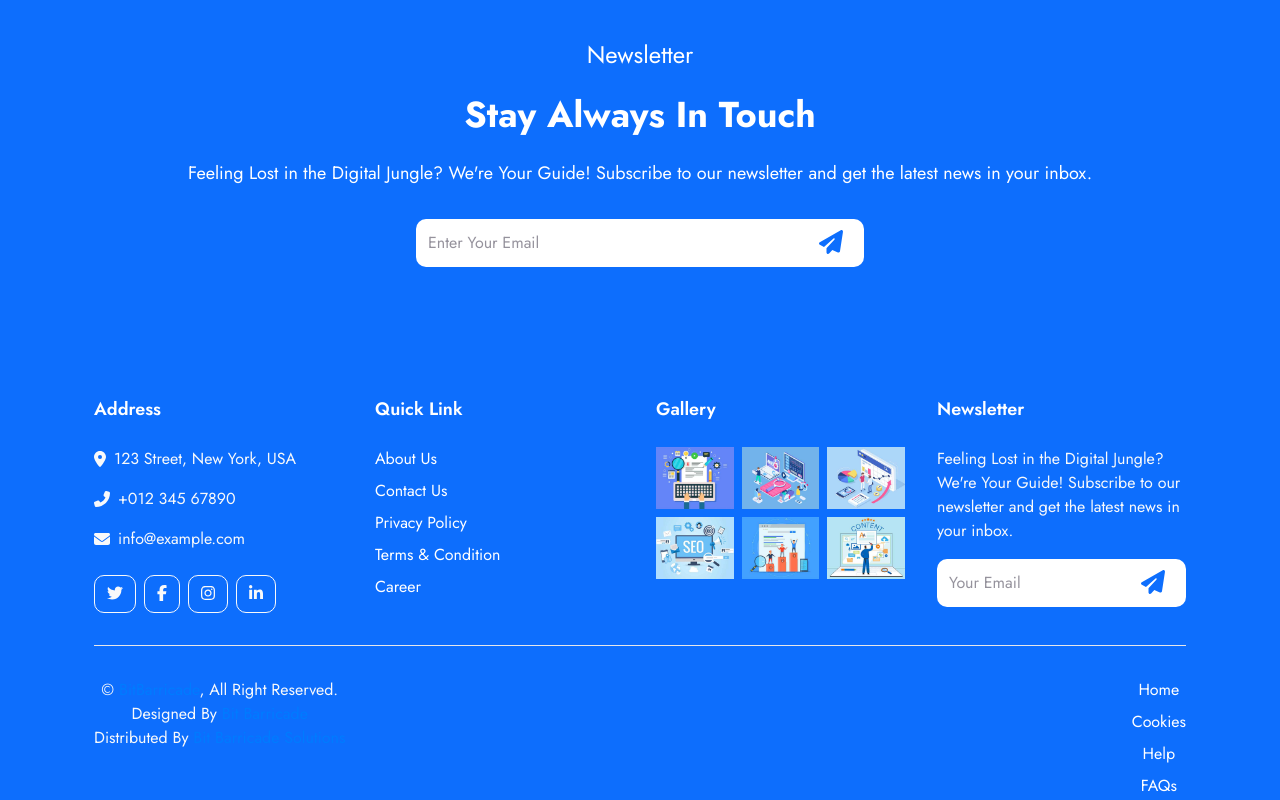
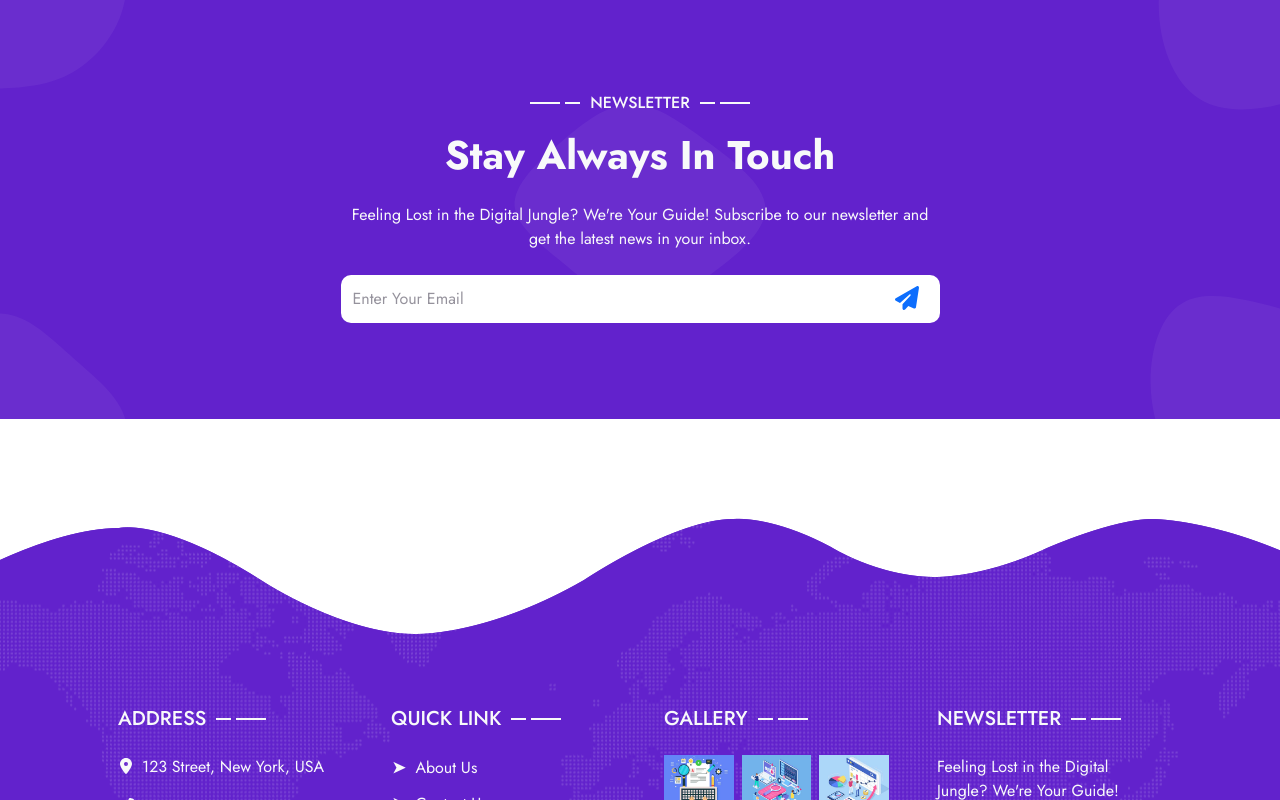
Before and after one commit to BitBarricade/webpage-next, a Next.js app: page / in a window 1280 px wide. Shown: the part 3140-3940 px from the top of the page. Built offline with nearby package versions, Linux system fonts and the light colour scheme.

Commit message:
home page done

```diff
--- a/src/components/Footer/Footer.module.css
+++ b/src/components/Footer/Footer.module.css
@@ -2,6 +2,7 @@
 .footer {
     margin-top: 6rem;
     padding-top: 9rem;
+    background-color: var(--primary-color) !important;
     background:
         url(/img/bg-top.png),
         url(/img/map.png);
@@ -11,7 +12,7 @@
     background-repeat: no-repeat;
 }
 
-.footer .btn.btn-social {
+.footer .btnSocial {
     margin-right: 5px;
     width: 40px;
     height: 40px;
@@ -24,11 +25,12 @@
     transition: .3s;
 }
 
-.footer .btn.btn-social:hover {
-    color: var(--primary);
+.footer .btnSocial:hover {
+    color: var(--primary-color);
+    box-shadow: none;
 }
 
-.footer .btn.btn-link {
+.footer .btnLink {
     display: block;
     margin-bottom: 10px;
     padding: 0;
@@ -38,18 +40,17 @@
     transition: .3s;
 }
 
-.footer .btn.btn-link::before {
+.footer .btnLink::before {
     position: relative;
-    content: "\f105";
-    font-family: "Font Awesome 5 Free";
+    content: "\27A4";
     font-weight: 900;
     margin-right: 10px;
 }
 
-.footer .btn.btn-link:hover {
+.footer .btnLink:hover {
     letter-spacing: 1px;
     box-shadow: none;
-    color: var(--secondary);
+    color: var(--accent-color);
 }
 
 .footer .copyright {
@@ -62,19 +63,69 @@
     color: var(--light);
 }
 
-.footer .footer-menu a {
+.footer .footerMenu a {
     margin-right: 15px;
     padding-right: 15px;
     border-right: 1px solid rgba(255, 255, 255, .1);
 }
 
-.footer .footer-menu a:last-child {
+.footer .footerMenu a:last-child {
     margin-right: 0;
     padding-right: 0;
     border-right: none;
 }
 
 .footer .copyright a:hover,
-.footer .footer-menu a:hover {
+.footer .footerMenu a:hover {
     color: var(--secondary);
 }
+
+/*** Section Title ***/
+.SectionTitle {
+    position: relative;
+    display: flex;
+    align-items: center;
+    font-weight: 500;
+    text-transform: uppercase;
+    color: var(--surface-color);
+}
+
+.SectionTitle span:first-child,
+.SectionTitle span:last-child {
+    position: relative;
+    display: inline-block;
+    margin-right: 30px;
+    width: 30px;
+    height: 2px;
+}
+
+.SectionTitle span:last-child {
+    margin-right: 0;
+    margin-left: 30px;
+}
+
+.SectionTitle span:first-child::after,
+.SectionTitle span:last-child::after {
+    position: absolute;
+    content: "";
+    width: 15px;
+    height: 2px;
+    top: 0;
+    right: -20px;
+}
+
+.SectionTitle span:last-child::after {
+    right: auto;
+    left: -20px;
+}
+
+.SectionTitle span:first-child,
+.SectionTitle span:last-child,
+.SectionTitle span:first-child::after,
+.SectionTitle span:last-child::after {
+    background: var(--surface-color);
+}
+
+.Color {
+    color: var(--surface-color);
+}
--- a/src/components/Footer/Footer.tsx
+++ b/src/components/Footer/Footer.tsx
@@ -18,58 +18,58 @@ import {
 
 const Footer: React.FC = () => {
   return (
-    <div className="bg-primary text-light py-16">
-      <div className="container mx-auto px-4 sm:px-6 lg:px-8">
-        <div className="grid grid-cols-1 md:grid-cols-2 lg:grid-cols-4 gap-8">
-          <div>
-            <p className="text-white text-lg font-semibold mb-4">Address</p>
-            <p className="flex items-center">
-              <FontAwesomeIcon icon={faMapMarkerAlt} className="mr-2" />
+    <div className={`container-fluid bg-primary text-light ${Styles.footer}`}>
+      <div className="container py-5 px-lg-5">
+        <div className="row g-5">
+          <div className={`col-md-6 col-lg-3 ${Styles.Color}`}>
+            <p className={`h5 mb-4 ${Styles.SectionTitle}`}>Address<span></span></p>
+            <p>
+              <FontAwesomeIcon icon={faMapMarkerAlt} className="mr-2" style={{width: "1em", display: "inline"}}/>
               123 Street, New York, USA
             </p>
-            <p className="flex items-center">
-              <FontAwesomeIcon icon={faPhoneAlt} className="mr-2" />
+            <p>
+              <FontAwesomeIcon icon={faPhoneAlt} className="mr-2" style={{width: "1em", display: "inline"}}/>
               +012 345 67890
             </p>
-            <p className="flex items-center">
-              <FontAwesomeIcon icon={faEnvelope} className="mr-2" />
+            <p>
+              <FontAwesomeIcon icon={faEnvelope} className="mr-2" style={{width: "1em", display: "inline"}}/>
               info@example.com
             </p>
-            <div className="flex mt-4 space-x-2">
-              <a href="#" className="btn btn-outline-light btn-social">
-                <FontAwesomeIcon icon={faTwitter} />
+            <div className="d-flex pt-2">
+              <a href="#" className={`btn btn-outline-light ${Styles.btnSocial}`}>
+                <FontAwesomeIcon icon={faTwitter} style={{width: "1em", display: "inline"}}/>
               </a>
-              <a href="#" className="btn btn-outline-light btn-social">
-                <FontAwesomeIcon icon={faFacebookF} />
+              <a href="#" className={`btn btn-outline-light ${Styles.btnSocial}`}>
+                <FontAwesomeIcon icon={faFacebookF} style={{width: "1em", display: "inline"}}/>
               </a>
-              <a href="#" className="btn btn-outline-light btn-social">
-                <FontAwesomeIcon icon={faInstagram} />
+              <a href="#" className={`btn btn-outline-light ${Styles.btnSocial}`}>
+                <FontAwesomeIcon icon={faInstagram} style={{width: "1em", display: "inline"}}/>
               </a>
-              <a href="#" className="btn btn-outline-light btn-social">
-                <FontAwesomeIcon icon={faLinkedinIn} />
+              <a href="#" className={`btn btn-outline-light ${Styles.btnSocial}`}>
+                <FontAwesomeIcon icon={faLinkedinIn} style={{width: "1em", display: "inline"}}/>
               </a>
             </div>
           </div>
-          <div>
-            <p className="text-white text-lg font-semibold mb-4">Quick Link</p>
-            <Link href="/about" className="text-white block mb-2">
+          <div className={`col-md-6 col-lg-3 ${Styles.Color}`}>
+            <p className={`h5 mb-4 ${Styles.SectionTitle}`}>Quick Link<span></span></p>
+            <Link href="/about" className={`btn ${Styles.btnLink}`}>
               About Us
             </Link>
-            <Link href="/contact" className="text-white block mb-2">
+            <Link href="/contact" className={`btn ${Styles.btnLink}`}>
               Contact Us
             </Link>
-            <Link href="/privacy" className="text-white block mb-2">
+            <Link href="/privacy" className={`btn ${Styles.btnLink}`}>
               Privacy Policy
             </Link>
-            <Link href="/terms" className="text-white block mb-2">
+            <Link href="/terms" className={`btn ${Styles.btnLink}`}>
               Terms & Condition
             </Link>
-            <Link href="/career" className="text-white block mb-2">
+            <Link href="/career" className={`btn ${Styles.btnLink}`}>
               Career
             </Link>
           </div>
-          <div>
-            <p className="text-white text-lg font-semibold mb-4">Gallery</p>
+          <div className={`col-md-6 col-lg-3 ${Styles.Color}`}>
+            <p className={`h5 mb-4 ${Styles.SectionTitle}`}>Gallery<span></span></p>
             <div className="grid grid-cols-3 gap-2">
               <Image
                 className="w-full"
@@ -115,13 +115,13 @@ const Footer: React.FC = () => {
               />
             </div>
           </div>
-          <div>
-            <p className="text-white text-lg font-semibold mb-4">Newsletter</p>
+          <div className={`col-md-6 col-lg-3 ${Styles.Color}`}>
+            <p className={`h5 mb-4 ${Styles.SectionTitle}`}>Newsletter<span></span></p>
             <p>
               Feeling Lost in the Digital Jungle? We&apos;re Your Guide!
               Subscribe to our newsletter and get the latest news in your inbox.
             </p>
-            <div className="relative mt-3">
+            <div className="position-relative w-100 mt-3">
               <input
                 className="form-control border-0 rounded-full w-full pl-4 pr-10"
                 type="text"
@@ -140,33 +140,36 @@ const Footer: React.FC = () => {
             </div>
           </div>
         </div>
-        <div className="mt-8 border-t border-gray-200 pt-8">
-          <div className="flex flex-col md:flex-row justify-between">
-            <div className="text-center md:text-left mb-4 md:mb-0">
-              &copy; <Link href="/">BitBarricade</Link>, All Right Reserved.{" "}
-              <br />
-              Designed By <a href="https://bitbarricade.in">
+        <div className="container px-lg-5">
+          <div className={Styles.copyright}>
+            <div className="row">
+              <div className={`col-md-6 text-center text-md-start mb-3 mb-md-0 ${Styles.Color}`}>
+                &copy; <Link href="/" className="border-bottom">BitBarricade</Link>, All Right Reserved.{" "}
+                Designed By <a className="border-bottom" href="https://bitbarricade.in">
                   Bit Barricade
                 </a>{" "}
                 <br />
                 Distributed By{" "}
-              <a href="https://bitbarricade.in" target="_blank">
+                <a className="border-bottom" href="https://bitbarricade.in" target="_blank">
                   Bit Barricade Solutions
                 </a>
               </div>
-            <div className="text-center md:text-right">
-              <Link href="/" className="text-white block mb-2">
+              <div className={`col-md-6 text-center text-md-end ${Styles.Color}`}>
+                <div className={Styles.footerMenu}>
+                  <Link href="/">
                     Home
                   </Link>
-              <Link href="/cookies" className="text-white block mb-2">
+                  <Link href="/cookies">
                     Cookies
                   </Link>
-              <Link href="/help" className="text-white block mb-2">
+                  <Link href="/help">
                     Help
                   </Link>
-              <Link href="/faq" className="text-white block mb-2">
+                  <Link href="/faq">
                     FAQs
                   </Link>
+                </div>
+              </div>
             </div>
           </div>
         </div>
--- a/src/components/Newsletter/Newsletter.module.css
+++ b/src/components/Newsletter/Newsletter.module.css
@@ -1,12 +1,12 @@
 /*** Newsletter ***/
-.newsletter {
+.newsLetter {
     margin: 6rem 0;
     background:
-        url(../img/blob-top-left.png),
-        url(../img/blob-top-right.png),
-        url(../img/blob-bottom-left.png),
-        url(../img/blob-bottom-right.png),
-        url(../img/blob-center.png);
+        url(/img/blob-top-left.png),
+        url(/img/blob-top-right.png),
+        url(/img/blob-bottom-left.png),
+        url(/img/blob-bottom-right.png),
+        url(/img/blob-center.png);
     background-position:
         left 0px top 0px,
         right 0px top 0px,
@@ -14,4 +14,55 @@
         right 0px bottom 0px,
         center center;
     background-repeat: no-repeat;
+    background-color: var(--primary-color) !important;
 }
+
+/*** Section Title ***/
+.SectionTitle {
+    position: relative;
+    display: flex;
+    align-items: center;
+    font-weight: 500;
+    text-transform: uppercase;
+    color: var(--surface-color);
+}
+
+.SectionTitle span:first-child,
+.SectionTitle span:last-child {
+    position: relative;
+    display: inline-block;
+    margin-right: 30px;
+    width: 30px;
+    height: 2px;
+}
+
+.SectionTitle span:last-child {
+    margin-right: 0;
+    margin-left: 30px;
+}
+
+.SectionTitle span:first-child::after,
+.SectionTitle span:last-child::after {
+    position: absolute;
+    content: "";
+    width: 15px;
+    height: 2px;
+    top: 0;
+    right: -20px;
+}
+
+.SectionTitle span:last-child::after {
+    right: auto;
+    left: -20px;
+}
+
+.SectionTitle span:first-child,
+.SectionTitle span:last-child,
+.SectionTitle span:first-child::after,
+.SectionTitle span:last-child::after {
+    background: var(--surface-color);
+}
+
+.Color {
+    color: var(--surface-color);
+}
--- a/src/components/Newsletter/Newsletter.tsx
+++ b/src/components/Newsletter/Newsletter.tsx
@@ -6,19 +6,22 @@ import Styles from "./Newsletter.module.css";
 
 const Newsletter: React.FC = () => {
   return (
-    <div className="bg-primary py-16">
-      <div className="container mx-auto px-4 sm:px-6 lg:px-8 text-center">
-        <p className="section-title text-white text-2xl mb-4">
+    <div className={`container-xxl py-5 ${Styles.newsLetter}`}>
+      <div className="container py-5 px-lg-5">
+        <div className="row justify-content-center">
+          <div className="col-lg-7 text-center">
+
+            <p className={`justify-content-center ${Styles.SectionTitle}`}>
               <span></span>Newsletter<span></span>
             </p>
-        <h1 className="text-white text-4xl font-extrabold mb-4">
+            <h1 className={`text-center mb-4 ${Styles.Color}`}>
               Stay Always In Touch
             </h1>
-        <p className="text-white text-lg mb-8">
+            <p className={`mb-4 ${Styles.Color}`}>
               Feeling Lost in the Digital Jungle? We&apos;re Your Guide! Subscribe
               to our newsletter and get the latest news in your inbox.
             </p>
-        <div className="relative max-w-md mx-auto">
+            <div className="position-relative w-100 mt-3">
               <input
                 className="form-control border-0 rounded-full w-full pl-4 pr-10 h-12"
                 type="text"
@@ -36,6 +39,8 @@ const Newsletter: React.FC = () => {
             </div>
           </div>
         </div>
+      </div>
+    </div>
   );
 };
 
```
Also changed, not shown: src/components/Service/Service.module.css (+19 -11 lines), src/components/Service/Service.tsx (+4 -4 lines). Lines whose indentation alone changed are shown as unchanged.
